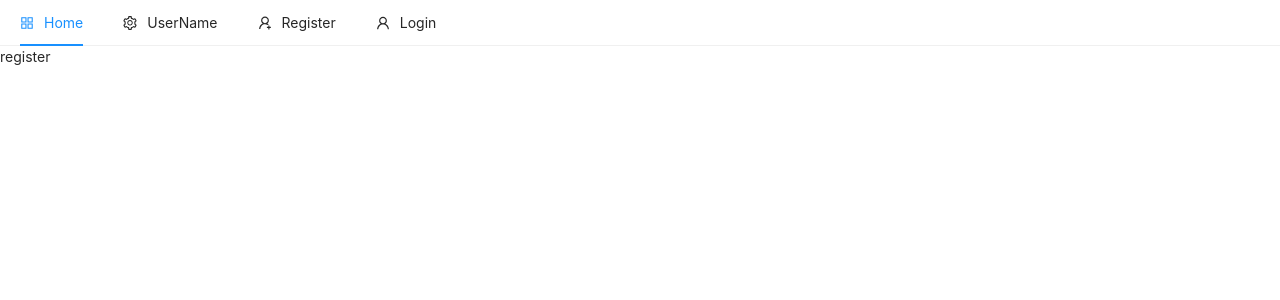
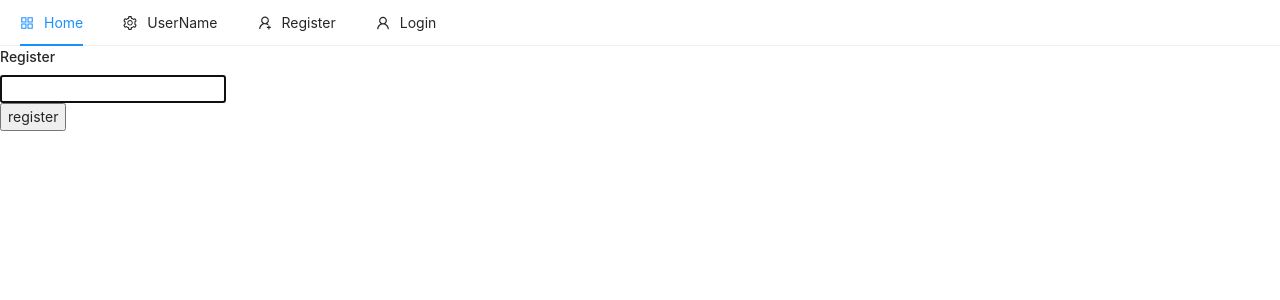
Before and after one commit to nicoWeb31/mern-Shop, a React (Create React App) app in the folder client/: page /register in a window 1280 px wide. Shown: the top 300 px of the page. Built offline with nearby package versions, Linux system fonts and the light colour scheme.

Commit message:
register

```diff
--- a/client/src/pages/auth/register/Register.jsx
+++ b/client/src/pages/auth/register/Register.jsx
@@ -1,11 +1,42 @@
-import React from 'react';
+import React,{ useState} from "react";
 
 const Register = () => {
+
+    const [email, setEmail] = useState('')
+
+
+    const HandleSubmit = (e) => {
+        e.preventDefault();
+        console.log(email)
+    }
+
+//____________________form_________________________________
+    const registerForm = () =>{
+        return (
+            <form onSubmit={HandleSubmit}>
+                <div className="form-group">
+
+                    <input type="email" vlaue={email} onChange={e=>setEmail(e.target.value)} className="form-control" autoFocus />
+
+                </div>
+                <button className="btn btn-raised" type="submit">register</button>
+
+            </form>
+        )
+    }
+
+
     return (
-        <div>
-            register
+        <div className="container p-5">
+            <div className="row">
+                <div className="col-md-6 offset-md-3">
+                    <h4>Register</h4>
+                    {registerForm()}
+                </div>
+                <div className="col-6"></div>
+            </div>
         </div>
-    )
-}
+    );
+};
 
-export default Register
+export default Register;
```
Also changed, not shown: 1 other file (tests, documents, lock files or other folders).
